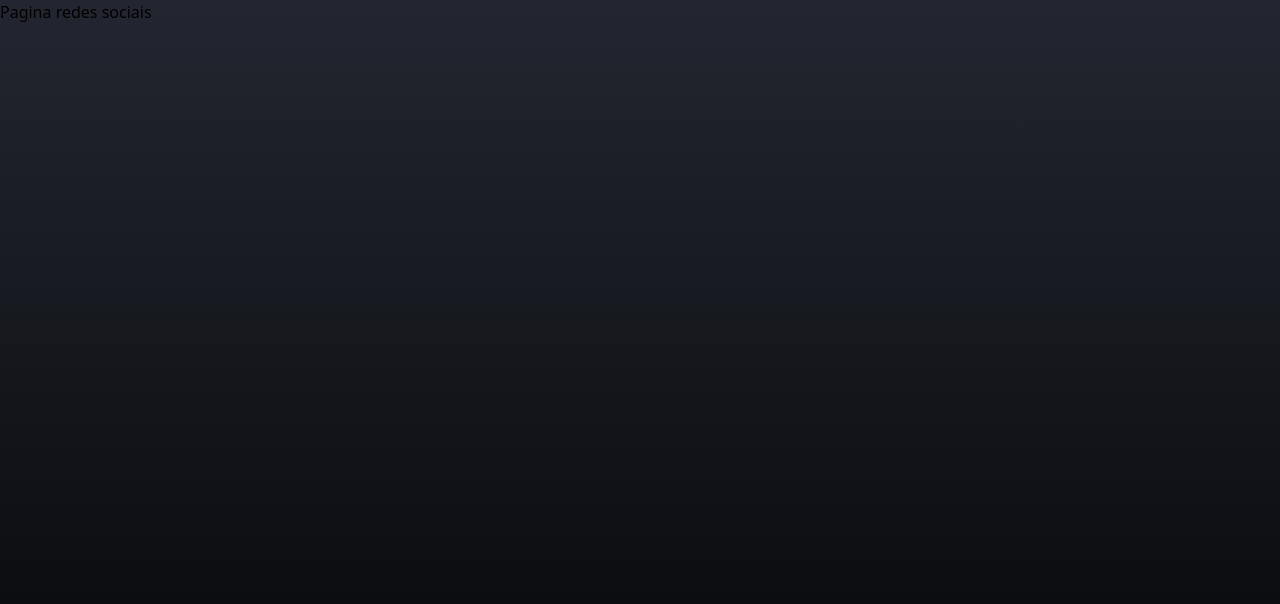
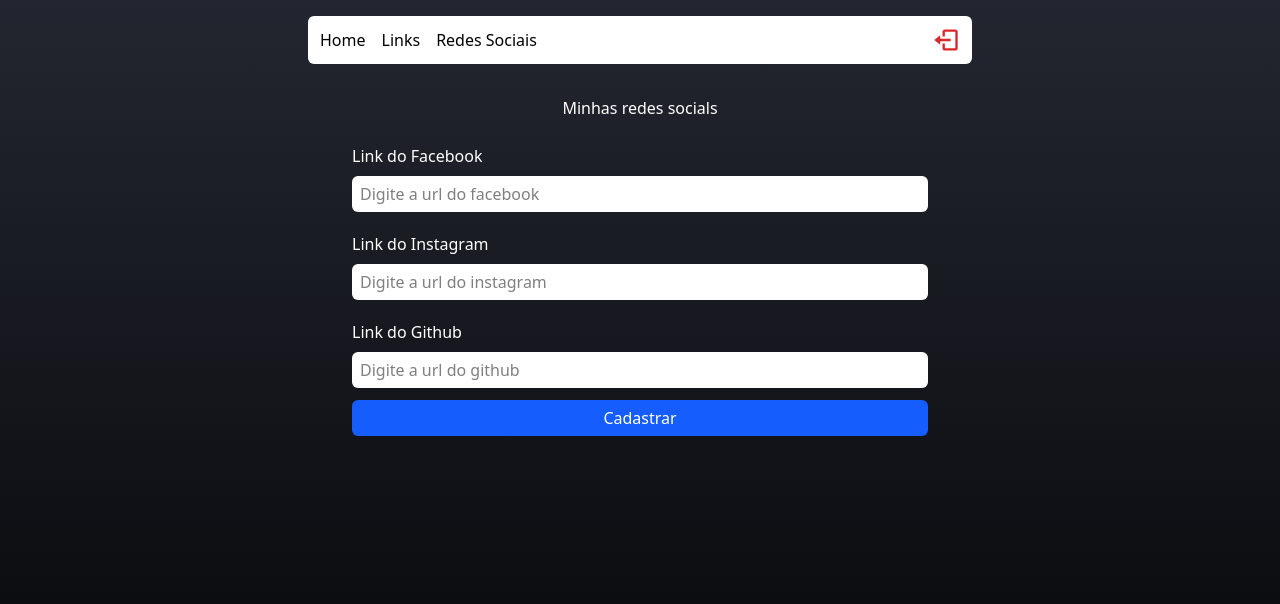
Before and after one commit to gDorigon/projeto-links, a React (Vite) app: page /admin/social in a window 1280 px wide. Shown: the top 604 px of the page. Built offline with nearby package versions, Linux system fonts and the light colour scheme; no server answers; the database is empty; sample sign-in values are in the browser's storage.

Commit message:
Exibindo links na home e vinculando redes sociais

```diff
--- a/src/pages/admin/index.tsx
+++ b/src/pages/admin/index.tsx
@@ -76,6 +76,13 @@
 
     }
 
+    async function handleDeletLink(id: string) {
+        const docRef = doc(db, "links", id)
+
+        await deleteDoc(docRef)
+
+    }
+
 
 
     return (
@@ -148,19 +155,23 @@
             </h2>
 
 
+            {links.map((link) => (
                 <article
+                    key={link.id}
                     className="flex items-center justify-between w-11/12 max-w-xl rounded py-3 px-2 mb-2 select-none"
-                style={{ backgroundColor: "#2563eb", color: "#FFF" }}
+                    style={{ backgroundColor: link.bg, color: link.color }}
                 >
-                <p>Canal do youtube</p>
+                    <p>{link.name}</p>
                     <div>
                         <button
                             className="border border-dashed p-1 rounded bg-neutral-900"
+                            onClick={() => handleDeletLink(link.id)}
                         >
                             <FiTrash size={18} color="#FFF" />
                         </button>
                     </div>
                 </article>
+            ))}
         </div>
     )
 }
--- a/src/pages/home/index.tsx
+++ b/src/pages/home/index.tsx
@@ -2,7 +2,74 @@
 
 import { FaFacebook, FaInstagram, FaYoutube } from "react-icons/fa"
 
+import { useEffect, useState } from "react"
+
+import { db } from "../../services/firebaseConnection"
+
+import { getDocs, collection, orderBy, query, doc, getDoc } from 'firebase/firestore'
+
+interface LinkProps {
+    id: string,
+    name: string,
+    url: string,
+    bg: string,
+    color: string
+}
+
+interface SocialLinksProps {
+    facebook: string,
+    instagram: string,
+    github: string,
+}
+
 export function Home() {
+
+    const [links, setLinks] = useState<LinkProps[]>([])
+    const [socialLinks, setSocialLinks] = useState<SocialLinksProps>()
+
+    useEffect(() => {
+        function loadLinks() {
+            const linksRef = collection(db, "links")
+            const queryRef = query(linksRef, orderBy("created", "asc"))
+
+            getDocs(queryRef)
+                .then((snapshot) => {
+                    let lista = [] as LinkProps[];
+
+                    snapshot.forEach((doc) => {
+                        lista.push({
+                            id: doc.id,
+                            name: doc.data().name,
+                            url: doc.data().url,
+                            bg: doc.data().bg,
+                            color: doc.data().color
+                        })
+                    })
+                    setLinks(lista)
+
+                })
+        }
+        loadLinks();
+    }, [])
+
+    useEffect(() => {
+        function loadSocialLinks() {
+            const docRef = doc(db, "social", "link")
+            getDoc(docRef)
+                .then((snapshot) => {
+                    if (snapshot.data() !== undefined) {
+                        setSocialLinks({
+                            facebook: snapshot.data()?.facebook,
+                            instagram: snapshot.data()?.instagram,
+                            github: snapshot.data()?.github,
+                        })
+                    }
+                })
+        }
+
+        loadSocialLinks();
+    }, [])
+
     return (
         <div className="flex flex-col w-full py-4 items-center justify-center">
             <h1 className=" md:text-4xl text-3xl font-bold text-white mt-20">
@@ -13,29 +80,36 @@
 
 
             <main className="flex flex-col w-11/12 max-w-xl text-center">
-                <section className="bg-white mb-4 w-full py-2 rounded-lg select-none transition-transform hover:scale-105 cursor-pointer">
-                    <a >
-                        <p className="text-base md:text-lg">
-                            Canal no youtube
+                {links.map((link) => (
+                    < section
+                        key={link.id}
+                        style={{ backgroundColor: link.bg }}
+                        className="bg-white mb-4 w-full py-2 rounded-lg select-none transition-transform hover:scale-105 cursor-pointer" >
+                        <a href={link.url} target="_blank">
+                            <p className="text-base md:text-lg" style={{ color: link.color }}>
+                                {link.name}
                             </p>
                         </a>
                     </section>
+                ))}
 
 
+                {socialLinks && Object.keys(socialLinks).length > 0 && (
                     <footer className="flex justify-center gap-3 my-4">
-                    <Social url="https://facebook.com/sujeitoprogramador">
+                        <Social url={socialLinks.facebook}>
                             <FaFacebook size={35} color="#FFF" />
                         </Social>
 
-                    <Social url="https://youtube.com/sujeitoprogramador">
+                        <Social url={socialLinks.instagram}>
                             <FaYoutube size={35} color="#FFF" />
                         </Social>
 
-                    <Social url="https://instagram.com/sujeitoprogramador">
+                        <Social url={socialLinks.instagram}>
                             <FaInstagram size={35} color="#FFF" />
                         </Social>
                     </footer>
+                )}
             </main>
-        </div>
+        </div >
     )
 }
--- a/src/pages/networks/index.tsx
+++ b/src/pages/networks/index.tsx
@@ -1,9 +1,92 @@
+import { Header } from "../../components/header";
+import { Input } from "../../components/Input";
+import { FormEvent, useEffect, useState } from "react";
+import { db } from "../../services/firebaseConnection";
+
+import {
+    addDoc,
+    setDoc,
+    doc,
+    getDoc
+} from 'firebase/firestore'
 
 
 export function Networks() {
+
+    const [facebook, setFacebook] = useState("")
+    const [instagram, setInstagram] = useState("")
+    const [github, setGithub] = useState("")
+
+    useEffect(() => {
+        function loadLinks() {
+            const docRef = doc(db, "social", "link")
+
+            getDoc(docRef)
+                .then((snapshot) => {
+                    if (snapshot.data() !== undefined) {
+                        setFacebook(snapshot.data()?.facebook)
+                        setInstagram(snapshot.data()?.instagram)
+                        setGithub(snapshot.data()?.github)
+                    }
+
+                })
+        }
+        loadLinks();
+    }, [])
+
+    function handleRegister(e: FormEvent) {
+        e.preventDefault();
+
+        setDoc(doc(db, "social", "link"), {
+            facebook: facebook,
+            instagram: instagram,
+            github: github
+        })
+
+            .then(() => {
+
+            })
+            .catch(() => {
+
+            })
+    }
+
     return (
-        <h1>
-            Pagina redes sociais
-        </h1>
+        <div className="flex items-center flex-col min-h-screen pb-7 px-2">
+            <Header />
+
+            <h1 className="text-white texxxt-2xl font-medium mt-8 mb-4">Minhas redes socials</h1>
+
+            <form className="flex flex-col max-w-xl w-full" onSubmit={handleRegister}>
+                <label className="text-white font-medium mt-2 mb-2">Link do Facebook</label>
+                <Input
+                    type="url"
+                    placeholder="Digite a url do facebook"
+                    value={facebook}
+                    onChange={(e) => setFacebook(e.target.value)}
+                />
+
+                <label className="text-white font-medium mt-2 mb-2">Link do Instagram</label>
+                <Input
+                    type="url"
+                    placeholder="Digite a url do instagram"
+                    value={instagram}
+                    onChange={(e) => setInstagram(e.target.value)}
+                />
+
+                <label className="text-white font-medium mt-2 mb-2">Link do Github</label>
+                <Input
+                    type="url"
+                    placeholder="Digite a url do github"
+                    value={github}
+                    onChange={(e) => setGithub(e.target.value)}
+                />
+
+                <button
+                    type="submit"
+                    className="text-white bg-blue-600 h-9 rounded-md items-center justify-center flex mb-7 font-medium"
+                >Cadastrar</button>
+            </form>
+        </div>
     )
 }
```
Lines whose indentation alone changed are shown as unchanged.
